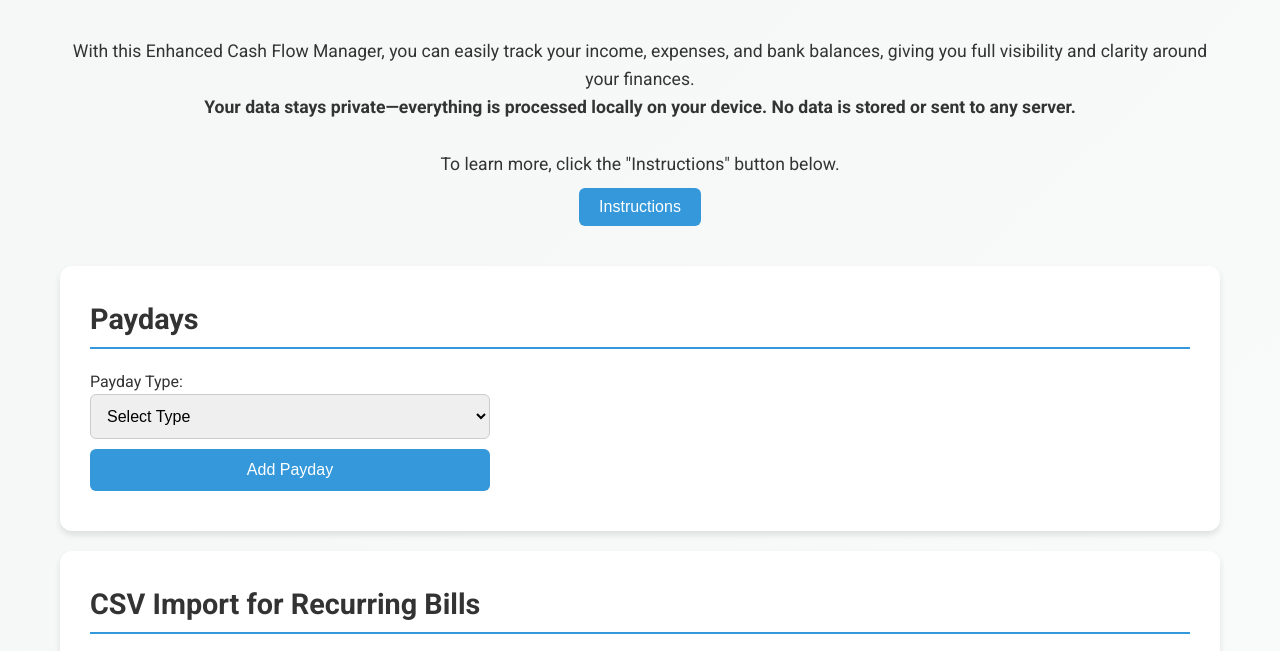
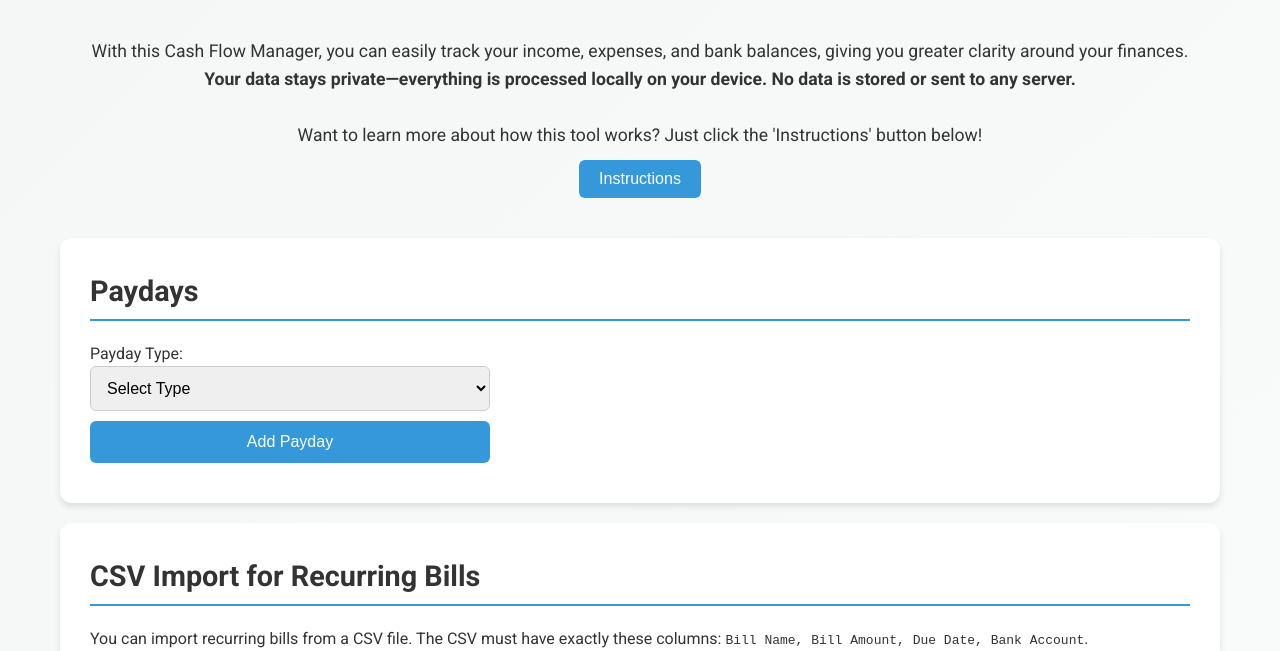
Before and after one commit to AuthenticPath/cashflow, a plain HTML site: page index.html in a window 1280 px wide. Shown: the part 107-758 px from the top of the page. Drawn offline with Linux system fonts and the light colour scheme.

Commit message:
Update index.html
Updated language:

<p>Want to learn more about how this tool works? Just click the 'Instructions' button below!
</p>

```diff
--- a/index.html
+++ b/index.html
@@ -417,9 +417,9 @@
     <h1>Enhanced Cash Flow Manager</h1>
     <!-- Intro Text -->
     <p id="intro-text">
-    With this Enhanced Cash Flow Manager, you can easily track your income, expenses, and bank balances, giving you full visibility and clarity around your finances.<br>
+    With this Cash Flow Manager, you can easily track your income, expenses, and bank balances, giving you greater clarity around your finances.<br>
     <strong>Your data stays private—everything is processed locally on your device. No data is stored or sent to any server.</strong><br>
-    <br>To learn more, click the "Instructions" button below.
+    <br>Want to learn more about how this tool works? Just click the 'Instructions' button below!
 </p>
 
     <!-- Instructions Button -->
```
